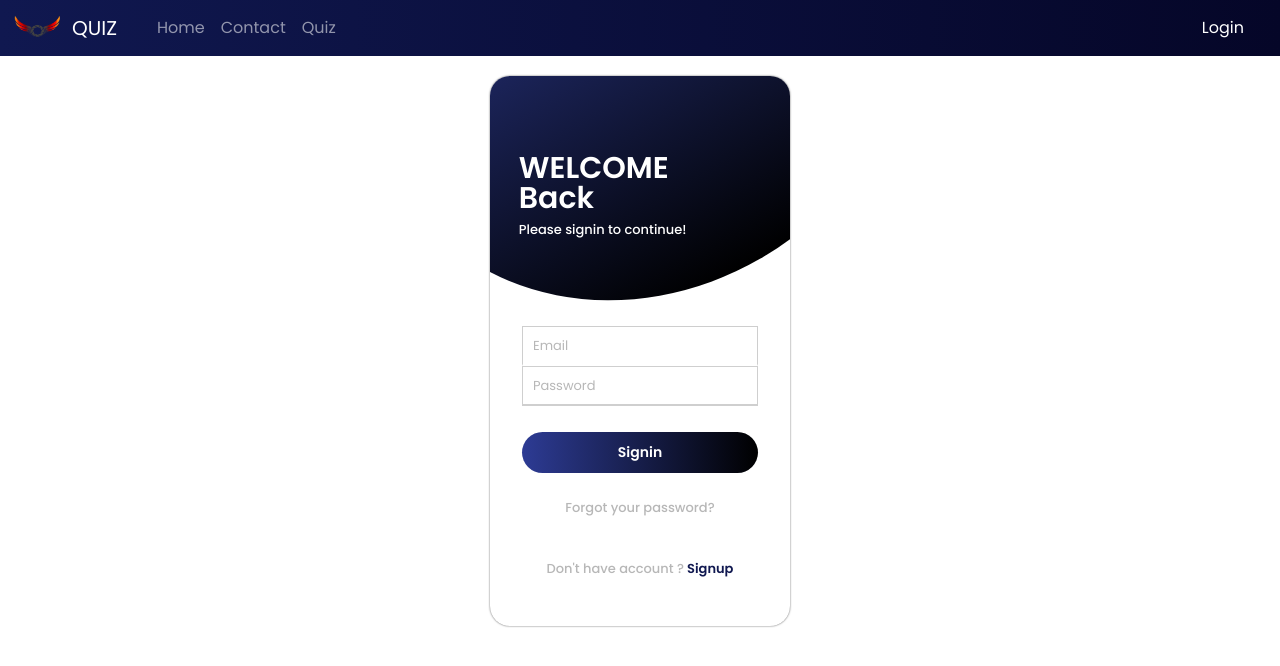
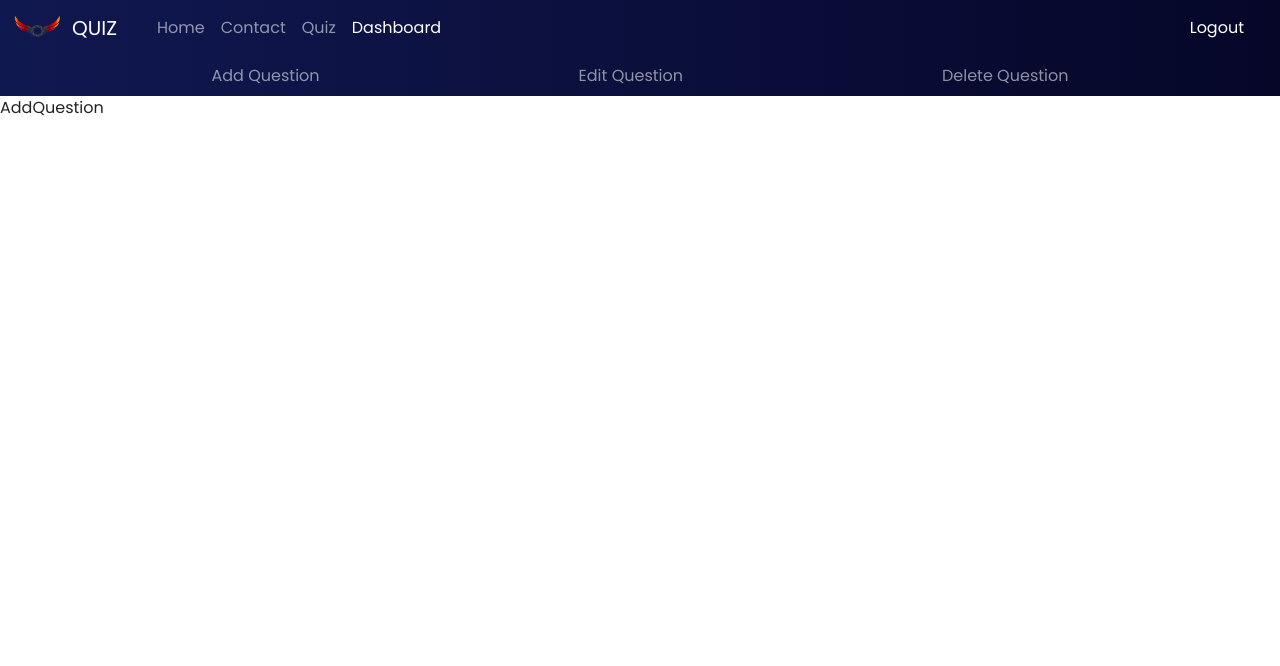
Before and after one commit to arsalanwarsi/Quiz-App, a React (Create React App) app in the folder quiz-app/: page /dashboard/question/add in a window 1280 px wide. Before the commit this address led to /login. Shown: the top 666 px of the page. Built offline with nearby package versions, Linux system fonts and the light colour scheme; sample sign-in values are in the browser's storage; a web font is replaced by a local one.

Commit message:
QZ #time 45min #comment user login state maintain

```diff
--- a/quiz-app/public/index.html
+++ b/quiz-app/public/index.html
@@ -7,8 +7,6 @@
   <meta name="viewport" content="width=device-width, initial-scale=1" />
   <meta name="theme-color" content="#000000" />
   <meta name="description" content="Web site created using create-react-app" />
-  <link rel="apple-touch-icon" href="%PUBLIC_URL%/logo192.png" />
-  <link rel="manifest" href="%PUBLIC_URL%/manifest.json" />
   <title>Quiz App</title>
 
   <!-- Bootstrap CSS -->
--- a/quiz-app/src/components/Navbar.jsx
+++ b/quiz-app/src/components/Navbar.jsx
@@ -1,13 +1,11 @@
 import { NavLink, useNavigate } from "react-router-dom";
-import { useAuth } from "../utilities/Auth";
 
 function Navbar(props) {
 
-    const auth = useAuth();
+    const userAuth = localStorage.getItem("token");
     const navigate = useNavigate();
 
     const logoutUser = () => {
-        auth.logout();
         localStorage.removeItem("token");
         navigate('/');
     }
@@ -16,7 +14,7 @@ function Navbar(props) {
         <nav className="navbar navbar-expand-lg navbar-dark bg-nav">
             <div className="container-fluid">
                 <NavLink className="navbar-brand" to="/home">
-                    <img src={props.brandLogo} alt="quiz" width="50" height="25" class="d-inline-block align-text-top" />
+                    <img src={props.brandLogo} alt="quiz" width="50" height="25" className="d-inline-block align-text-top" />
                     {props.title}
                 </NavLink>
                 <button className="navbar-toggler" type="button" data-bs-toggle="collapse" data-bs-target="#toggleNavBar">
@@ -27,10 +25,11 @@ function Navbar(props) {
                         <NavLink className="nav-link" to="/home">Home</NavLink>
                         <NavLink className="nav-link" to="/contact">Contact</NavLink>
                         <NavLink className="nav-link" to="/quiz">Quiz</NavLink>
-                        {auth.user ? <NavLink className="nav-link" to="/dashboard">Dashboard</NavLink> : ''}
+                        {(userAuth != null) ? <NavLink className="nav-link" to="/dashboard">Dashboard</NavLink> : ''}
                     </div>
-                    <div className="logout navbar-nav">
-                        {auth.user ? <NavLink className="nav-link" onClick={logoutUser}>Logout</NavLink> : <NavLink className="nav-link" to="/login">Login</NavLink>}
+                    <div className="logged-user navbar-nav">
+                        {/* <b className="nav-link" >{localStorage.getItem("user")}</b> */}
+                        {(userAuth != null) ? <NavLink className="nav-link" onClick={logoutUser}>Logout</NavLink> : <NavLink className="nav-link" to="/login">Login</NavLink>}
                     </div>
                 </div>
             </div>
--- a/quiz-app/src/components/accountBox/login_form.jsx
+++ b/quiz-app/src/components/accountBox/login_form.jsx
@@ -50,8 +50,9 @@ export function LoginForm(props) {
                 .then((res) => {
                     if (res.data.status === true) {
                         localStorage.setItem('token', res.data.token);
-                        auth.login(res.data.user.email);
-                        console.log(res);
+                        localStorage.setItem('user', res.data.user.name);
+                        document.cookie = "token=" + res.data.token + ";expires=10; path=/";
+                        auth.login(res.data.user.name);
                         navigate(redirectPath, { replace: true });
                     }
                     else {
--- a/quiz-app/src/components/pages/Dashboard.jsx
+++ b/quiz-app/src/components/pages/Dashboard.jsx
@@ -1,13 +1,8 @@
 import { Link, Outlet } from "react-router-dom";
-import { useAuth } from "../../utilities/Auth"
 
 function Dashboard() {
 
-    const auth = useAuth();
-
     return (<>
-        <div>Dashboard</div>
-        <div>Welcome {auth.user}</div>
         <nav className="navbar-expand navbar-dark bg-nav">
             <div className="container">
                 <div>
--- a/quiz-app/src/components/pages/Login.jsx
+++ b/quiz-app/src/components/pages/Login.jsx
@@ -1,7 +1,6 @@
 
 import { Navigate } from "react-router-dom";
 import styled from "styled-components";
-import { useAuth } from "../../utilities/Auth";
 import { AccountBox } from '../accountBox';
 
 const AppContainer = styled.div`
@@ -14,10 +13,11 @@ const AppContainer = styled.div`
 `;
 
 function Login() {
-    const auth = useAuth();
 
-    if (auth.user) {
-        return <Navigate to="/" />;
+    const userAuth = localStorage.getItem("token");
+
+    if (userAuth != null) {
+        return <Navigate to="/home" />;
     }
     return (<>
         <AppContainer>
--- a/quiz-app/src/utilities/RequireAuth.js
+++ b/quiz-app/src/utilities/RequireAuth.js
@@ -1,11 +1,10 @@
 import { Navigate, useLocation } from "react-router-dom";
-import { useAuth } from "./Auth"
 
 function RequireAuth({ children }) {
-    const auth = useAuth();
     const location = useLocation();
+    const userAuth = localStorage.getItem("token");
 
-    if (!auth.user) {
+    if (userAuth == null) {
         return <Navigate to="/login" state={{ path: location.pathname }} />;
     }
 
@@ -13,30 +12,3 @@ function RequireAuth({ children }) {
 }
 
 export default RequireAuth
-
-// const location = useLocation();
-
-//     const token = localStorage.getItem('token');
-//     const config = {
-//         headers: { Authorization: `Bearer ${token}` }
-//     };
-
-//     let isAuth = 401;
-
-//     axios
-//         .get('http://127.0.0.1:8000/api/islogin', config)
-//         .then((res) => {
-
-//             isAuth = res.status;
-
-//         })
-//         .catch((err) => {
-//             console.log(err);
-
-//             isAuth = err.response.status;
-//             localStorage.removeItem("token");
-//             return <Navigate to="/login" state={{ path: location.pathname }} />;
-//         });
-//     // return <Navigate to="/login" state={{ path: location.pathname }} />;
-
-//     console.log(isAuth);
```
Also changed, not shown: 1 other file (tests, documents, lock files or other folders).
